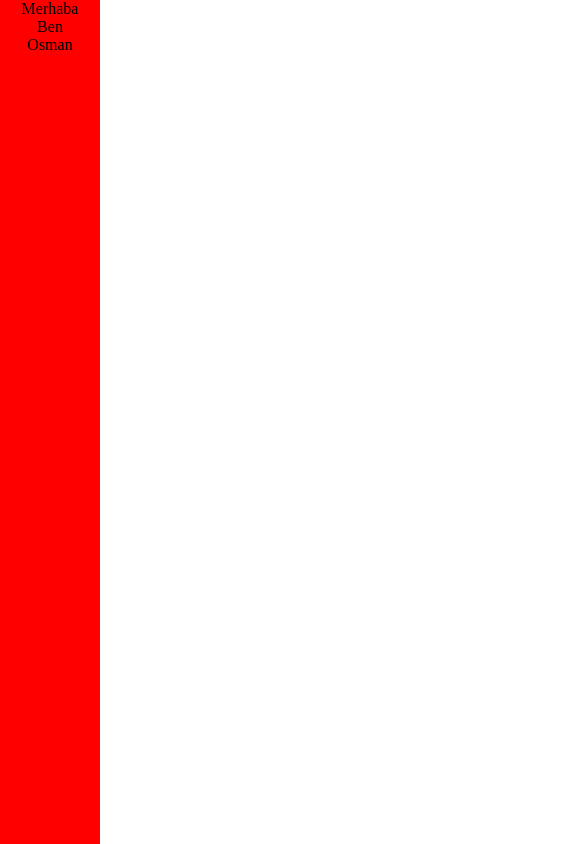
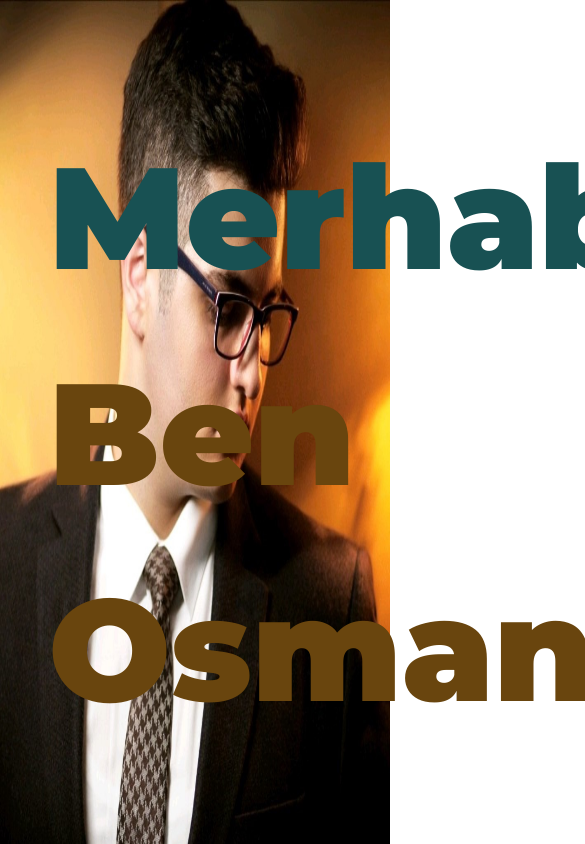
Before and after one commit to osmerd04/osmannurierdogan, a plain HTML site: page index.html in a window 390 px wide. Shown: the top 844 px of the page, 585 px wide, since content can reach past the window. Drawn offline with nearby package versions, Linux system fonts and the light colour scheme; files that its build step writes are made by us from their sources.

Commit message:
Basics of Portfolio Have Been Completed.

```diff
--- a/index.html
+++ b/index.html
@@ -4,14 +4,21 @@
         <meta charset="utf-8">
         <meta name="viewport" content="width=device-width, initial-scale=1.0">
         <title>Osman Nuri Erdogan</title>
+
+        <!-- Bootstrap CSS Link -->
+        <link href="https://cdn.jsdelivr.net/npm/bootstrap@5.0.0-beta2/dist/css/bootstrap.min.css" rel="stylesheet" integrity="sha384-BmbxuPwQa2lc/FVzBcNJ7UAyJxM6wuqIj61tLrc4wSX0szH/Ev+nYRRuWlolflfl" crossorigin="anonymous">
+        <!-- Font Awesome Link -->
         <link rel="stylesheet" href="https://cdnjs.cloudflare.com/ajax/libs/font-awesome/5.14.0/css/all.min.css"/>
-        <link rel="stylesheet" href="styles/style.css">
+        <!-- CSS Link -->
+        <link rel="stylesheet" href="style.css">
+        <!-- Bootstrap Script -->
+        <script src="https://cdn.jsdelivr.net/npm/bootstrap@5.0.0-beta2/dist/js/bootstrap.bundle.min.js" integrity="sha384-b5kHyXgcpbZJO/tY9Ul7kGkf1S0CWuKcCD38l8YkeH8z8QjE0GmW1gYU5S9FOnJ0" crossorigin="anonymous"></script>
     </head>
-    <body name="body">
-        <div class="container">
-            <div class="hello">Merhaba</div>
-            <div class="me">Ben</div>
-            <div class="name">Osman</div>
+    <body>
+        <div class="container-fluid">
+            <a href="about.html" class="hello_about content ">Merhaba.</a>
+            <a href="work.html" class="me_work content">Ben</a>
+            <a href="contact.html" class="name_contact content">Osman</a>
         </div>
         <script type="text/javascript" lang="javascript" src="script.js"></script>
     </body>
--- a/script.js
+++ b/script.js
@@ -1,8 +1,31 @@
+
+const hello_about = document.querySelector('.hello_about');
+const me_work = document.querySelector('.me_work');
+const name_contact = document.querySelector('.name_contact');
+
 document.addEventListener('DOMContentLoaded', () => {
-    document.querySelector('.me').addEventListener('mouseover', () => {
-        document.querySelector('.me').innerHTML = 'Work';
-    })
-    document.querySelector('.me').addEventListener('mouseleave', () => {
-        document.querySelector('.me').innerHTML = 'Ben';
+
+    hello_about.addEventListener('mouseover', () => {
+        hello_about.innerHTML = 'Hakkımda';
+    });
+
+    hello_about.addEventListener('mouseleave', () => {
+        hello_about.innerHTML = 'Merhaba.';
+    });
+
+    me_work.addEventListener('mouseover', () => {
+        me_work.innerHTML = 'Projeler';
+    });
+
+    me_work.addEventListener('mouseleave', () => {
+        me_work.innerHTML = 'Ben';
+    });
+
+    name_contact.addEventListener('mouseover', () => {
+        name_contact.innerHTML = 'İletişim';
+    });
+
+    name_contact.addEventListener('mouseleave', () => {
+        name_contact.innerHTML = 'Osman'
     })
 })
--- a/style.css
+++ b/style.css
@@ -1,3 +1,4 @@
+@import url('https://fonts.googleapis.com/css2?family=Montserrat:wght@900&display=swap');
 
 
 *{
@@ -6,12 +7,67 @@
     padding: 0;
 }
 
-div.container{
+body {
+    background-image: url('photo.jpeg');
+    background-size: 100% 100%;
+    background-repeat: no-repeat;
+}
+
+div{
+    width: 100vw;
+    height: 100vh;
+}
+
+.content{
     position: relative;
-    text-align: center;
-    width: 100px;
-    background-color: red;
-    display: inline-block;
-    height: 100vh;
+    text-align: left;
+    width: max-content;
+    height: max-content;
+    left: 10%;
+    top: 20%;
+    font-size: 9rem;
+    display: block;
+}
 
+.content:hover{
+    margin-left: 4rem;
+    transition: 0.4s;
 }
+
+.content:nth-child(1):hover{
+    color: rgb(24, 81, 83);
+}
+
+.content:nth-child(2):hover, .content:nth-child(3):hover{
+    color: rgb(105, 69, 14);
+}
+
+a{
+    text-decoration: none;
+    color: gray;
+    font-family: 'Montserrat', sans-serif;
+}
+
+.hello_about{
+    color: rgb(24, 81, 83);
+}
+
+.me_work, .name_contact{
+    color: rgb(105, 69, 14);
+}
+
+.hello_about:hover, .me_work:hover, .name_contact:hover{
+    padding-left: 1.5rem;
+}
+
+@media (max-width:946px){
+    .content{
+        position: relative;
+        top: 13%;
+    }
+    body {
+        background-image: url('profile.jpeg');
+        background-size: 100% 100%;
+        background-repeat: no-repeat;
+    }
+}
```
Also changed, not shown: about.html (added), contact.html (added), photo.jpeg (added), profile.jpeg (added), wfdesignbuild.png (added), work.html (added).
